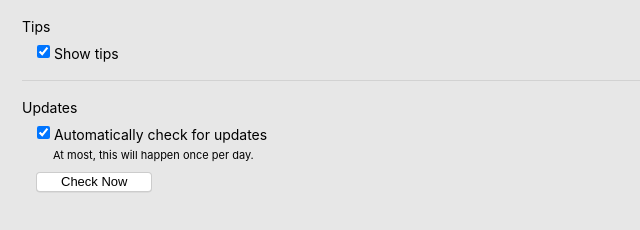
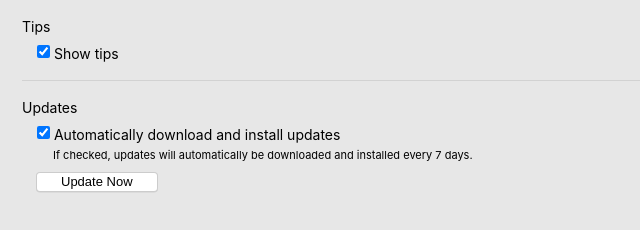
Before and after one commit to atdrago/negative, an Electron app: page view/settings.html in a window 1280 px wide. Shown: the whole page, without its empty margins (0-640 px from the left). Drawn offline with nearby package versions, Linux system fonts and the light colour scheme; files that its build step writes are made by us from their sources.

Commit message:
Clarify wording around auto updates.

```diff
--- a/view/settings.html
+++ b/view/settings.html
@@ -15,11 +15,13 @@
             <fieldset>
                 <legend>Updates</legend>
                 <div class="form-group">
-                    <label><input type="checkbox" id="shouldAutoUpdate" checked /> Automatically check for updates</label>
-                    <label class="note" for="shouldAutoUpdate">At most, this will happen once per day.</label>
+                    <label><input type="checkbox" id="shouldAutoUpdate" checked /> Automatically download and install updates</label>
+                    <label class="note" for="shouldAutoUpdate">
+                        If checked, updates will automatically be downloaded and installed every 7 days.
+                    </label>
                 </div>
                 <div class="form-group">
-                    <button id="checkForUpdates" type="button">Check Now</button>
+                    <button id="checkForUpdates" type="button">Update Now</button>
                     <button id="restartAndInstall" class="primary hide" type="button">Restart and Install</button>
                     <img src="../resources/loading-indicator.gif" class="loading-indicator" id="checkForUpdatesLoadingIndicator" width="16" height="16" />
                     <label class="updates-label" id="checkForUpdatesLabel"></label>
```
